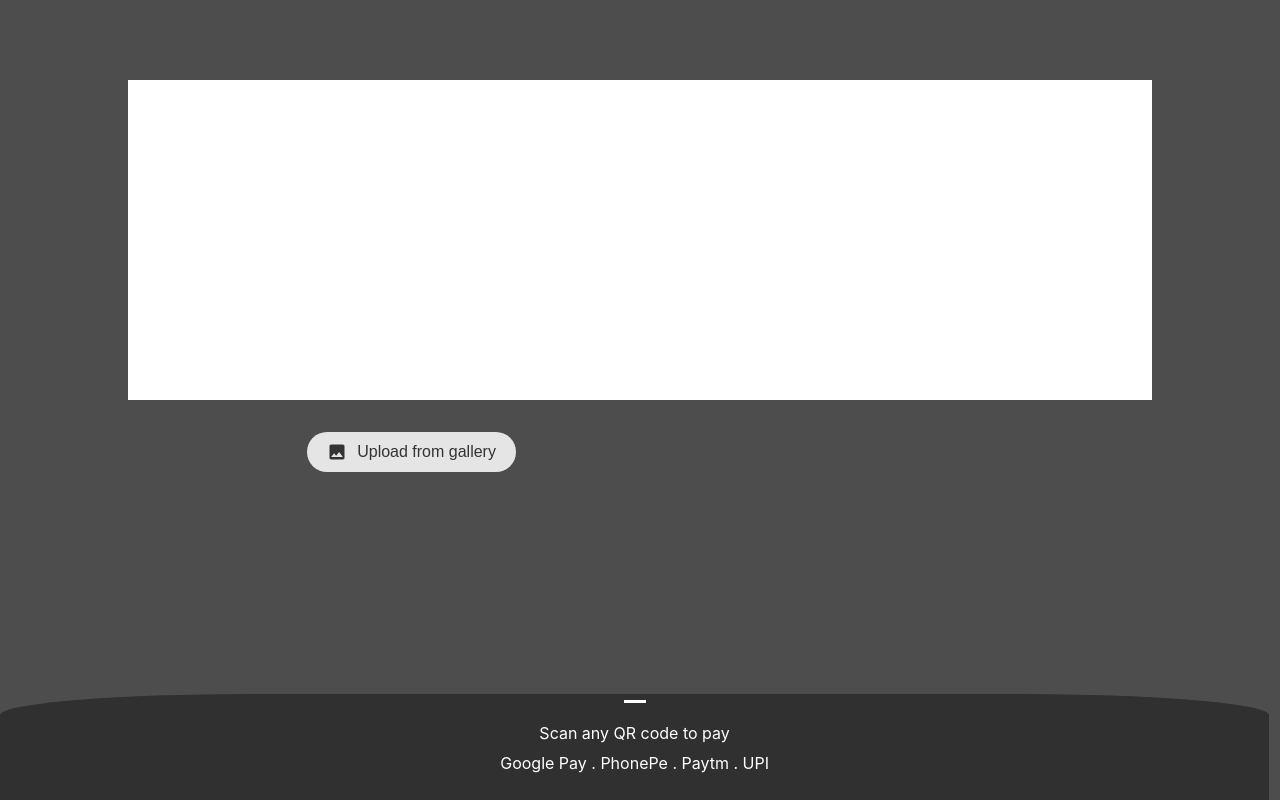
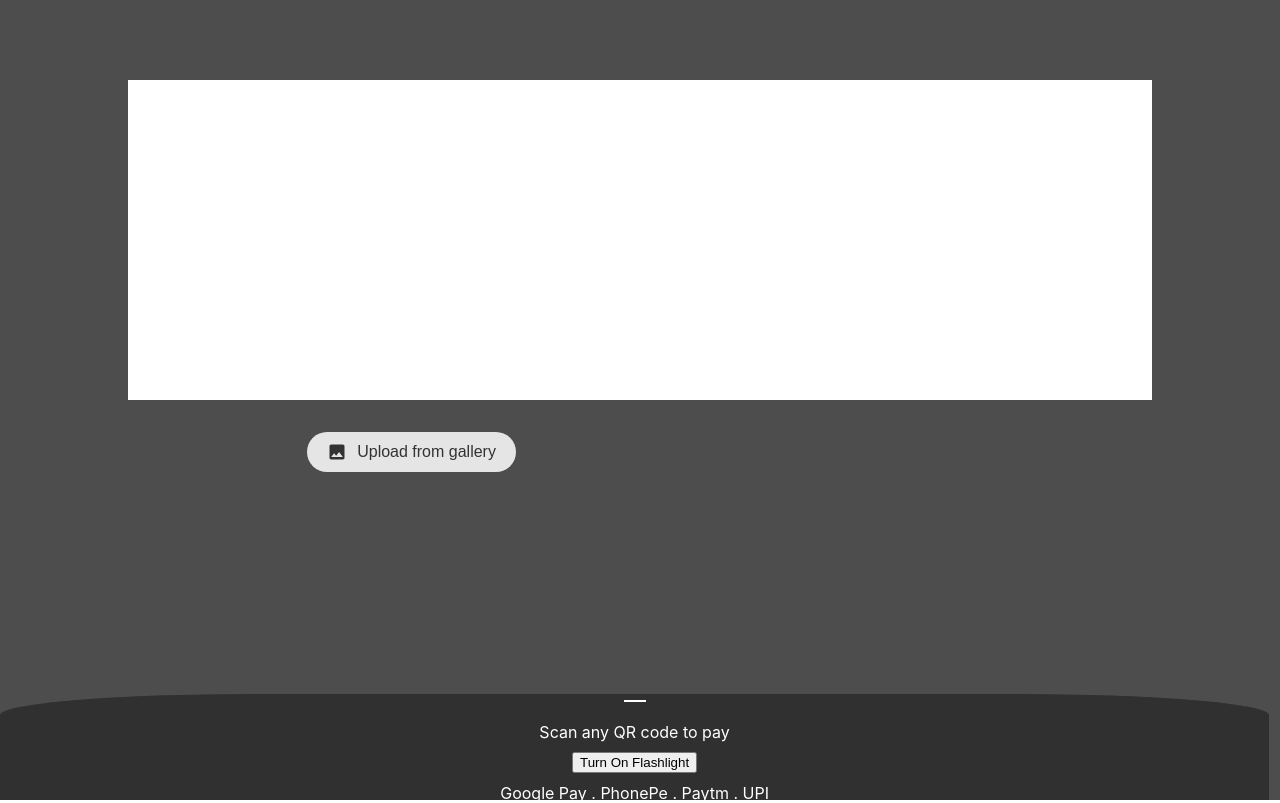
Before and after one commit to Einstein-ash/filter_data, a React (Create React App) app: page /scanner in a window 1280 px wide. Built offline with nearby package versions, Linux system fonts and the light colour scheme; no server answers.

Commit message:
sacnner footer added check 11

```diff
--- a/src/pages/Scanner.jsx
+++ b/src/pages/Scanner.jsx
@@ -216,6 +216,9 @@ const Scanner = () => {
   const [qrResult, setQrResult] = useState('');
   const [scanning, setScanning] = useState(false);
 
+  const [torchOn, setTorchOn] = useState(false);
+  const trackRef = useRef(null);
+
   const scanFrame = async () => {
     const canvas = canvasRef.current;
     const video = videoRef.current;
@@ -295,6 +298,42 @@ const Scanner = () => {
     startCamera();
   }, []);
 
+
+
+  const toggleFlashlight = async () => {
+    try {
+      if (!trackRef.current) {
+        const stream = await navigator.mediaDevices.getUserMedia({
+          video: { facingMode: "environment" },
+        });
+        const track = stream.getVideoTracks()[0];
+        const capabilities = track.getCapabilities();
+
+        if (!capabilities.torch) {
+          alert("Flashlight not supported on this device.");
+          return;
+        }
+
+        trackRef.current = track;
+      }
+
+      setTorchOn(prev => {
+        const newState = !prev;
+        trackRef.current.applyConstraints({
+          advanced: [{ torch: newState }],
+        });
+        return newState;
+      });
+    } catch (error) {
+      console.error("Flashlight toggle failed:", error);
+      alert("Unable to access flashlight.");
+    }
+  };
+
+
+
+
+
   return (
     <div className="main_scanner_container">
       <video
@@ -323,6 +362,9 @@ const Scanner = () => {
         <p className='scanner_footer_dash'></p>
 
         <p>Scan any QR code to pay</p>
+        <button onClick={toggleFlashlight}>
+      {torchOn ? "Turn Off Flashlight" : "Turn On Flashlight"}
+    </button>
         <p>Google Pay . PhonePe . Paytm . UPI</p>
       </div>
 
```
